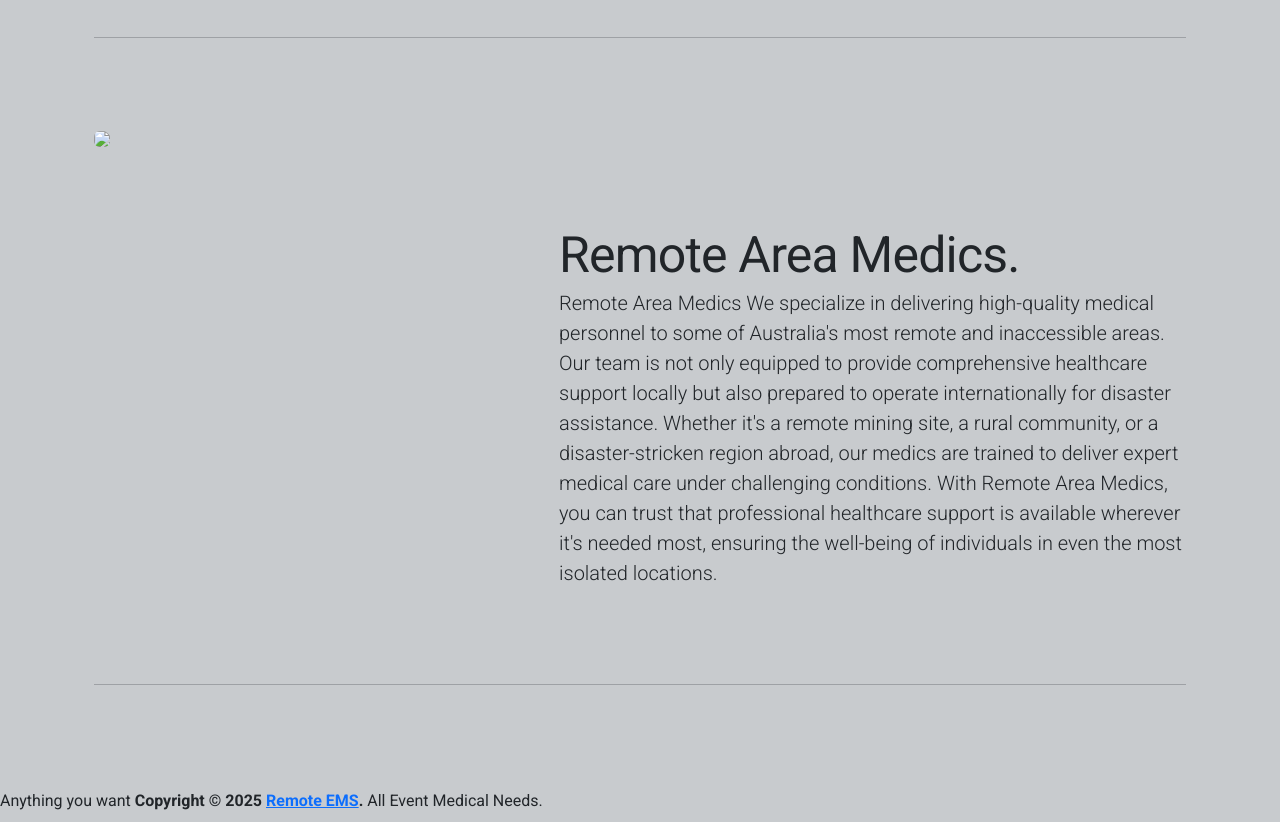
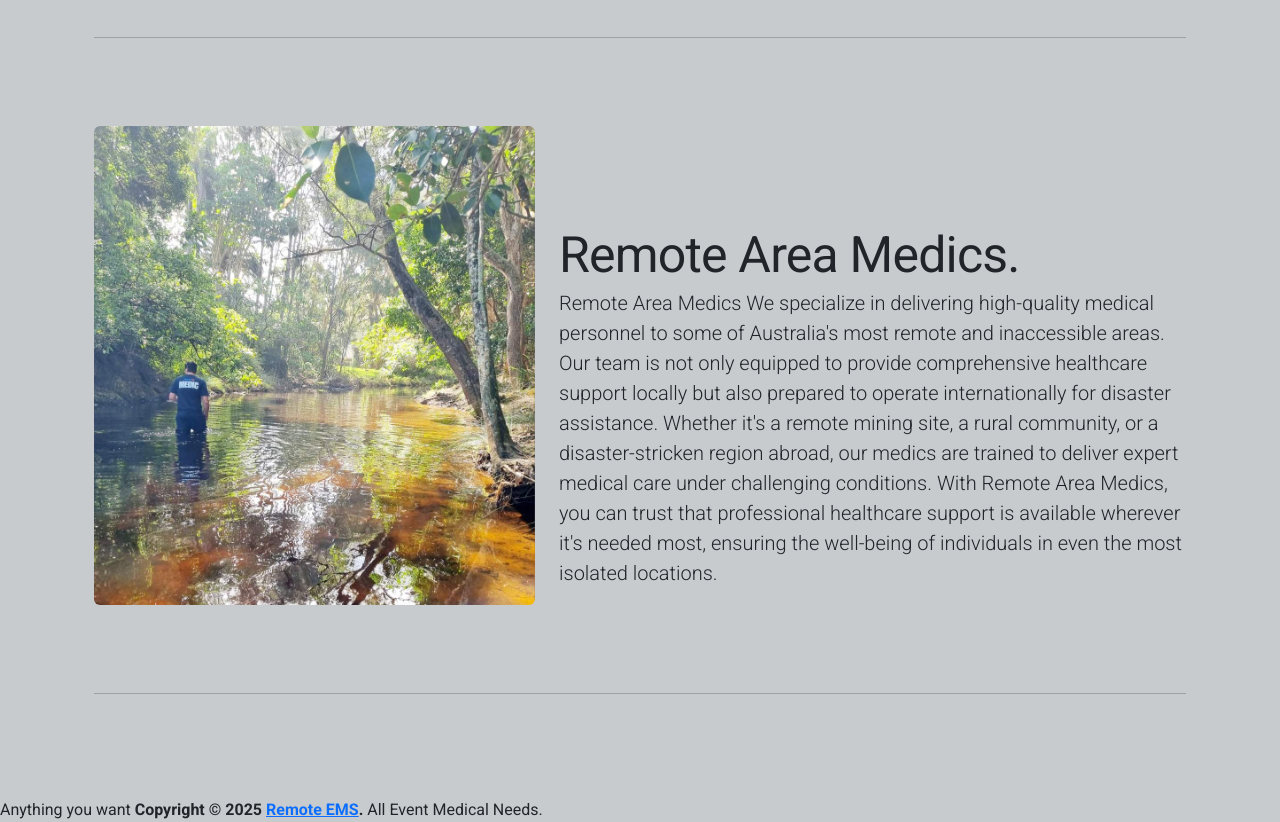
Before and after one commit to HarryWho/remote-ems, a plain HTML site: page index.html in a window 1280 px wide. Shown: the part 3540-4362 px from the top of the page. Drawn offline with nearby package versions, Linux system fonts and the light colour scheme.

Commit message:
added new image

```diff
--- a/index.html
+++ b/index.html
@@ -235,7 +235,7 @@
       </div>
       <div class="col-md-5 order-md-1">
         <div class="my-2">
-        <img class="bd-placeholder-img bd-placeholder-img-lg featurette-image img-fluid mx-auto rounded-2" width="500px" aria-label="Placeholder: 500x500" src="./img/jettsearch.jpg" style="object-fit: cover; overflow: hidden">
+        <img class="bd-placeholder-img bd-placeholder-img-lg featurette-image img-fluid mx-auto rounded-2" width="500px" aria-label="Placeholder: 500x500" src="./img/jettsearch.JPEG.jpg" style="object-fit: cover; overflow: hidden">
         </div>
         <!-- <div class="my-2">
         <img class="bd-placeholder-img bd-placeholder-img-lg featurette-image img-fluid mx-auto rounded-2" width="500px" aria-label="Placeholder: 500x500" src="./img/shoreline.jpg" style="object-fit: cover; overflow: hidden">
```
